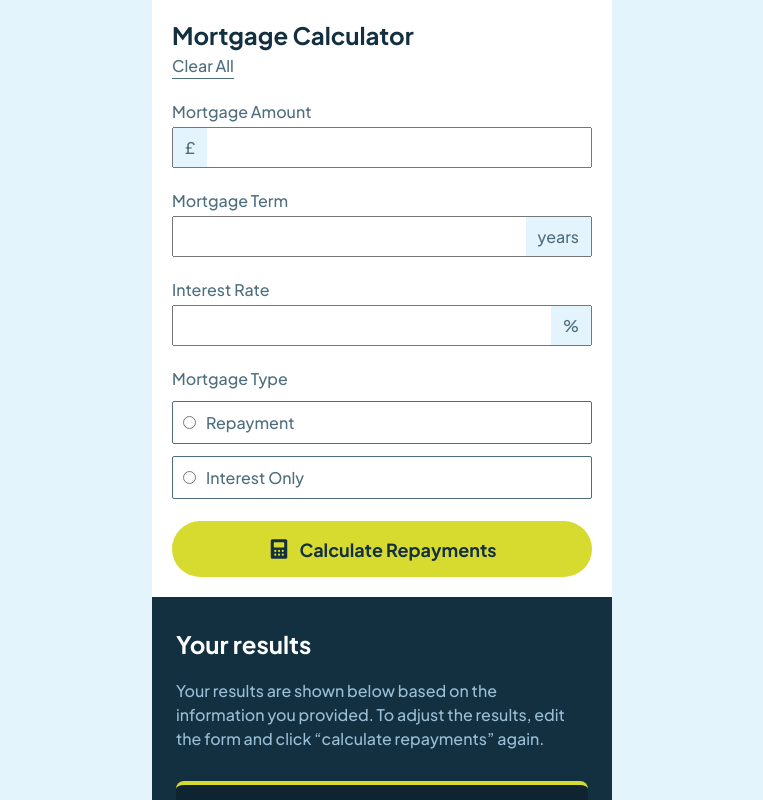
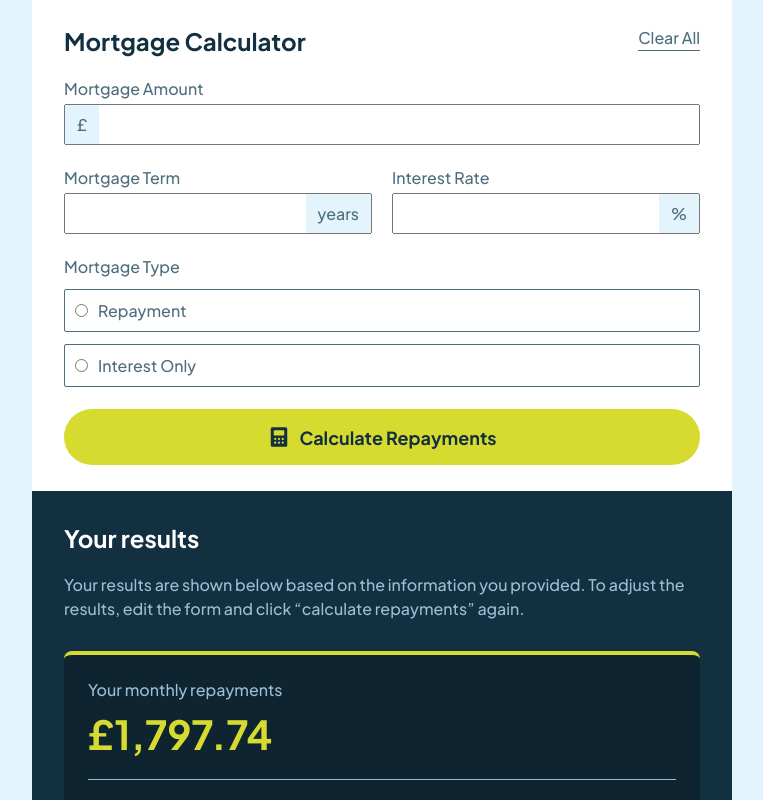
Before and after one commit to anetakasprzak/fm-mortgage-repayment-calculator, a React (Vite) app: page / in a window 1280 px wide. Shown: the top 800 px of the page, without its empty margins (258-1021 px from the left). Built offline with nearby package versions, Linux system fonts and the light colour scheme.

Commit message:
tablet mq layout

```diff
--- a/src/App.styled.ts
+++ b/src/App.styled.ts
@@ -3,8 +3,12 @@ import styled from "styled-components";
 export const Wrapper = styled.div`
   display: flex;
   flex-direction: column;
-  max-width: 46rem;
+  max-width: 50rem;
   min-width: 31rem;
+
+  @media screen and (min-width: 39em) {
+    max-width: 70rem;
+  }
 `;
 
 export const Form = styled.form`
@@ -15,12 +19,21 @@ export const Form = styled.form`
   display: flex;
   flex-direction: column;
   gap: 2.2rem;
+
+  @media screen and (min-width: 39em) {
+    padding: 2.6rem 3.2rem;
+  }
 `;
 
 export const HeaderBox = styled.div`
   display: flex;
   flex-direction: column;
   gap: 0.4rem;
+
+  @media screen and (min-width: 39em) {
+    flex-direction: row;
+    justify-content: space-between;
+  }
 `;
 
 export const Header = styled.h2`
@@ -78,6 +91,10 @@ export const TermLabelInputBox = styled.div`
   display: flex;
   flex-direction: column;
   gap: 0.5rem;
+
+  @media screen and (min-width: 39em) {
+    flex: 50%;
+  }
 `;
 
 export const TermLabel = styled.label`
@@ -116,6 +133,10 @@ export const RateLabelInputBox = styled.div`
   display: flex;
   flex-direction: column;
   gap: 0.5rem;
+
+  @media screen and (min-width: 39em) {
+    flex: 50%;
+  }
 `;
 
 export const RateLabel = styled.label`
@@ -152,6 +173,11 @@ export const TwoInputsFlex = styled.div`
   display: flex;
   flex-direction: column;
   gap: 2.2rem;
+
+  @media screen and (min-width: 39em) {
+    flex-direction: row;
+    gap: 2rem;
+  }
 `;
 
 ////////////////// TYPE //////////////////////
@@ -234,6 +260,10 @@ export const EmptyResultsBox = styled.div`
   gap: 1rem;
   align-items: center;
   text-align: center;
+
+  @media screen and (min-width: 39em) {
+    padding: 3.2rem;
+  }
 `;
 
 export const ImgEmptyResults = styled.img`
@@ -259,6 +289,10 @@ export const ResultsSection = styled.div`
   display: flex;
   flex-direction: column;
   gap: 2rem;
+
+  @media screen and (min-width: 39em) {
+    padding: 3.2rem;
+  }
 `;
 
 export const HeadingResults = styled.h2`
@@ -279,6 +313,10 @@ export const CalculatedBox = styled.div`
   gap: 2rem;
   border-radius: 0.8rem;
   border-top: 4px solid #d8db2f;
+
+  @media screen and (min-width: 39em) {
+    padding: 2.4rem;
+  }
 `;
 
 export const RepaymentCalcBox = styled.div`
```
